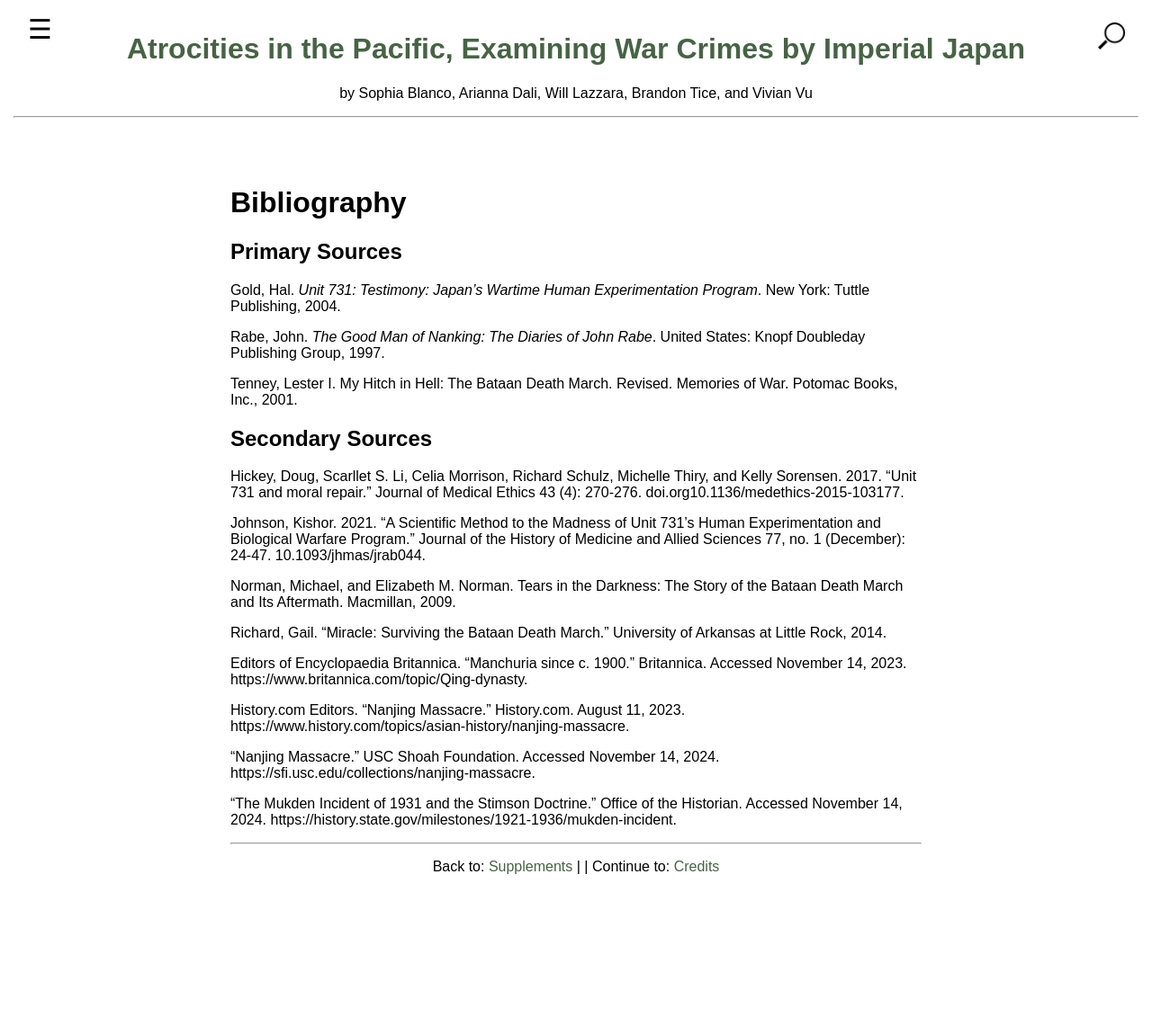
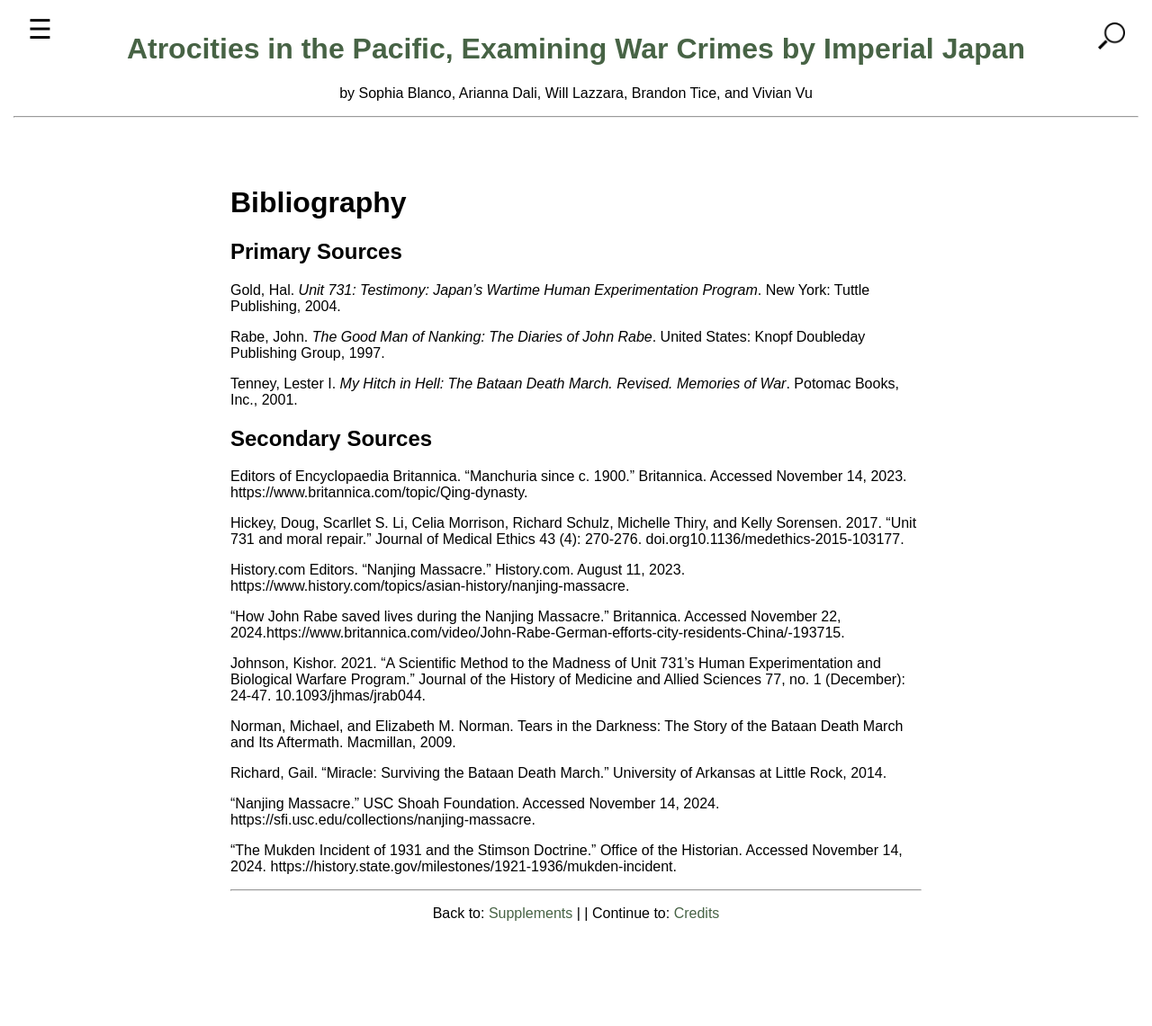
Before and after one commit to WaLazzara/LAZZARA-WILLIAM-WOH3931, a Jekyll site: the page built from 005_bibliography.md, in a window 1280 px wide. Shown: the whole page at 90% size. Built offline with Jekyll 4.4.1, drawn with Linux system fonts in a browser that asks for light colours; before the commit the page ends 1089 px from its top, so only the background shows below that.

Commit message:
Update 005_bibliography.md

```diff
--- a/005_bibliography.md
+++ b/005_bibliography.md
@@ -12,11 +12,19 @@ Gold, Hal. *Unit 731: Testimony: Japan’s Wartime Human Experimentation Program
 
 Rabe, John. *The Good Man of Nanking: The Diaries of John Rabe*. United States: Knopf Doubleday Publishing Group, 1997.
 
-Tenney, Lester I. My Hitch in Hell: The Bataan Death March. Revised. Memories of War. Potomac Books, Inc., 2001.
+Tenney, Lester I. *My Hitch in Hell: The Bataan Death March. Revised. Memories of War*. Potomac Books, Inc., 2001.
 
 ## Secondary Sources
 
+Editors of Encyclopaedia Britannica. “Manchuria since c. 1900.” Britannica. Accessed November 14, 2023. https://www.britannica.com/topic/Qing-dynasty.
+
 Hickey, Doug, Scarllet S. Li, Celia Morrison, Richard Schulz, Michelle Thiry, and Kelly Sorensen. 2017. “Unit 731 and moral repair.” Journal of Medical Ethics 43 (4): 270-276. doi.org10.1136/medethics-2015-103177.
+
+History.com Editors. “Nanjing Massacre.” History.com. August 11, 2023.
+https://www.history.com/topics/asian-history/nanjing-massacre.
+
+“How John Rabe saved lives during the Nanjing Massacre.” Britannica. Accessed November 22,
+2024.https://www.britannica.com/video/John-Rabe-German-efforts-city-residents-China/-193715.
 
 Johnson, Kishor. 2021. “A Scientific Method to the Madness of Unit 731's Human Experimentation and Biological Warfare Program.” Journal of the History of Medicine and Allied Sciences 77, no. 1 (December): 24-47. 10.1093/jhmas/jrab044.
 
```
Also changed, not shown: other parts of 005_bibliography.md (+5 -4 lines).
